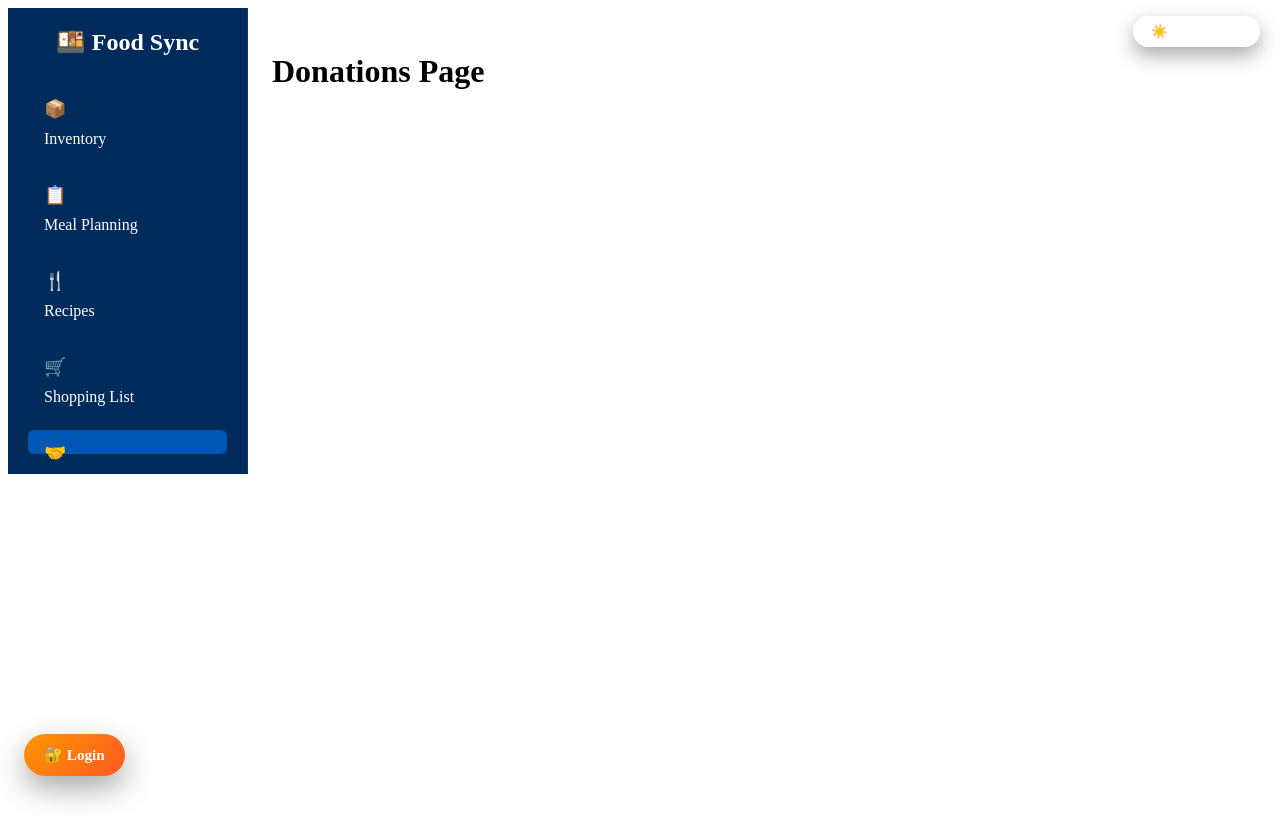
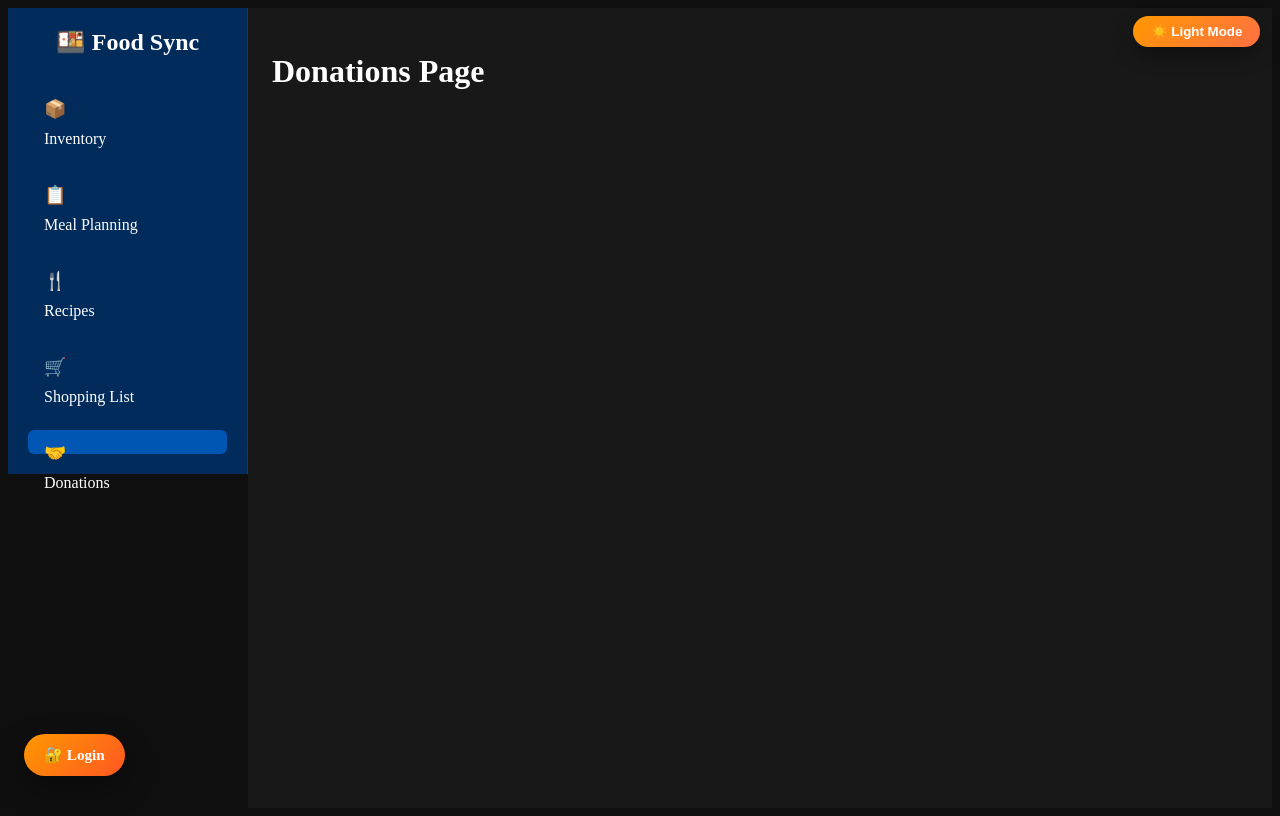
Before and after one commit to AKYADAV0405/food-sync, a React (Vite) app in the folder frontend/: page /donations in a window 1280 px wide. Built offline with nearby package versions, Linux system fonts and the light colour scheme.

Commit message:
Create variables.css for theme styles
Added CSS variables for dark and light themes.

```diff
--- a/frontend/src/assets/styles/variables.css
+++ b/frontend/src/assets/styles/variables.css
@@ -0,0 +1,19 @@
+/* 🌙 DARK THEME (DEFAULT) */
+body[data-theme="dark"] {
+  --bg-main: #0f0f0f;
+  --bg-secondary: #181818;
+  --card-bg: rgba(255, 255, 255, 0.12);
+  --text-main: #ffffff;
+  --text-muted: #bdbdbd;
+  --accent: #ff9800;
+}
+
+/* 🌞 LIGHT THEME */
+body[data-theme="light"] {
+  --bg-main: #f4f6f8;
+  --bg-secondary: #ffffff;
+  --card-bg: #ffffff;
+  --text-main: #111111;
+  --text-muted: #555555;
+  --accent: #ff5722;
+}
```
